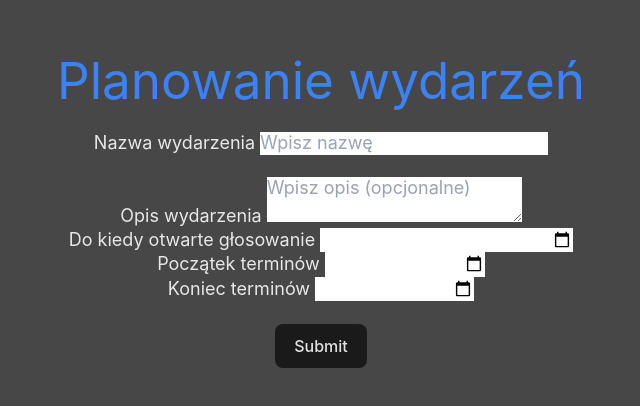
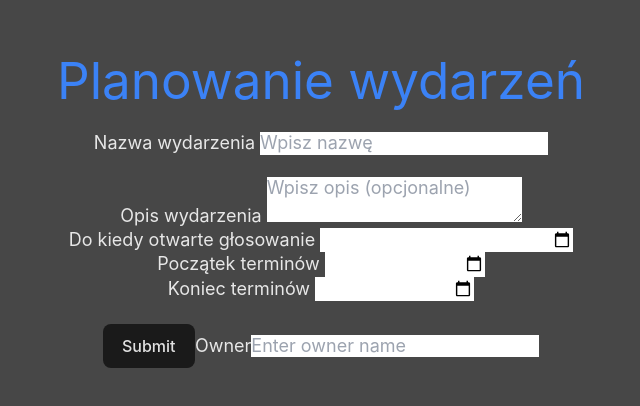
Before and after one commit to Newbies-Workplace/calendar-app-frontend, a React (Vite) app: page / in a window 1280 px wide. Shown: the part 190-596 px from the top of the page, without its empty margins (319-959 px from the left). Built offline with nearby package versions, Linux system fonts and the light colour scheme.

Commit message:
Bugfix Owner

```diff
--- a/src/pages/Frontpage.jsx
+++ b/src/pages/Frontpage.jsx
@@ -13,6 +13,7 @@ function Frontpage(props) {
   const defaultValue2 = new Date(today).toISOString().split("T")[0];
   const datetimestr = `${defaultValue}T00:00`;
   const navigate = useNavigate();
+  const [owner, setOwner] = useState("");
   const {
     register,
     handleSubmit,
@@ -24,8 +25,19 @@ function Frontpage(props) {
   const onSubmit = (data) => {
     const body = {
       ...data,
-      owner: "test",
+      owner: owner,
     };
+    fetch(`${BACKEND_URL}/rest/events`, {
+      body: JSON.stringify(body),
+      headers: {
+        "Content-Type": "application/json",
+      },
+      method: "POST",
+    })
+      .then((response) => response.json())
+      .then((data) => {
+        Cookies.set(data.id, JSON.stringify(data.owner));
+      });
 
     fetch(`${BACKEND_URL}/rest/events`, {
       body: JSON.stringify(body),
@@ -61,7 +73,6 @@ function Frontpage(props) {
           placeholder="Wpisz nazwę"
           {...register("name", { required: "Potrzebnę imię" })}
         />
-
         {errors.name ? (
           <div className="text-red-500 text-sm">Potrzebna nazwa</div>
         ) : (
@@ -130,6 +141,14 @@ function Frontpage(props) {
         <button className="main primary" href={`${props.id}`}>
           Submit
         </button>
+        <label>Owner</label>
+  <input
+    type="text"
+    value={owner}
+    onChange={(e) => setOwner(e.target.value)}
+    placeholder="Enter owner name"
+  />
+
       </form>
     </>
   );
```
